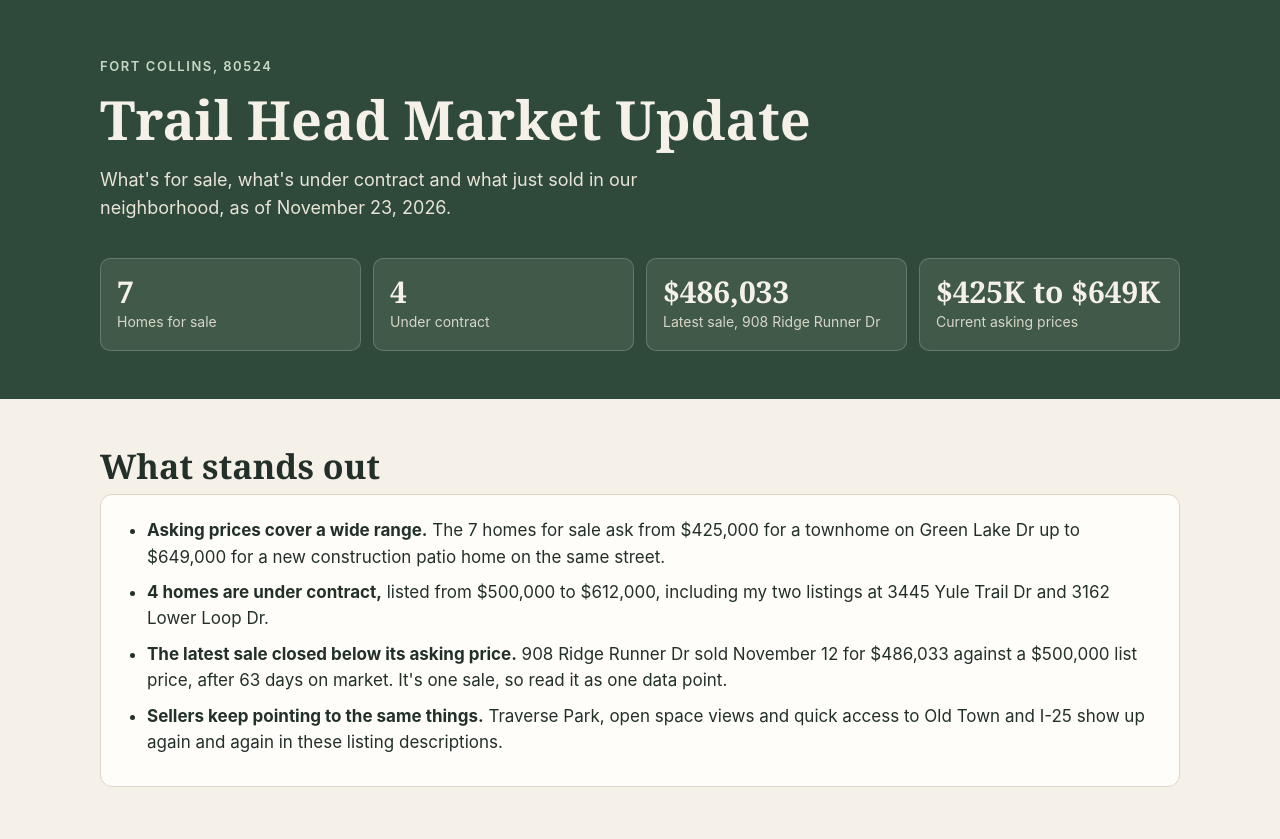
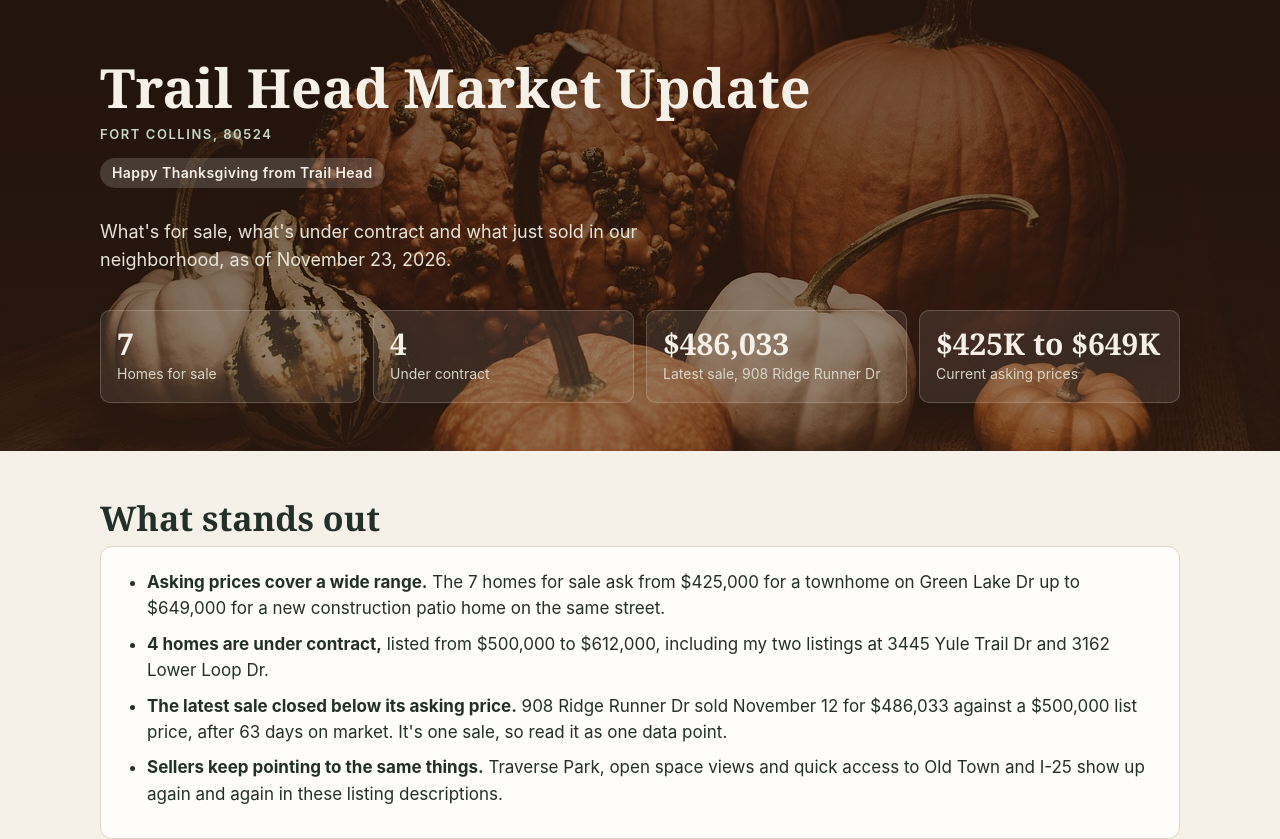
Before and after one commit to realestateruby-sketch/trail-head, a plain HTML site: page 2026-11/index.html in a window 1280 px wide. Shown: the top 839 px of the page. Drawn offline with Linux system fonts and the light colour scheme.

Commit message:
Seasonal header (Thanksgiving), Fort Collins line moved under title

```diff
--- a/2026-11/index.html
+++ b/2026-11/index.html
@@ -93,11 +93,14 @@ footer p{margin:0 0 10px}
 @media (max-width:400px){.grid{grid-template-columns:1fr}}
 @media (prefers-reduced-motion:reduce){html{scroll-behavior:auto}}
 </style>
+
+<style id="seasonal">/* theme: thanksgiving */header.top{background:linear-gradient(180deg,rgba(42,22,10,0.66),rgba(58,31,12,0.5)),url('/img/seasonal/thanksgiving.jpg') center/cover no-repeat}.eyebrow.under{margin:6px 0 14px}.season-greeting{display:inline-block;margin:0 0 14px;padding:4px 12px;border-radius:999px;background:rgba(255,253,249,.16);font-weight:600;font-size:14px;letter-spacing:.03em}</style>
 </head>
 <body>
 <header class="top"><div class="wrap">
-  <p class="eyebrow">Fort Collins, 80524</p>
   <h1>Trail Head Market Update</h1>
+  <p class="eyebrow under">Fort Collins, 80524</p>
+  <p class="season-greeting">Happy Thanksgiving from Trail Head</p>
   <p class="intro">What's for sale, what's under contract and what just sold in our neighborhood, as of November 23, 2026.</p>
   <div class="stats">
     <a class="stat" href="#for-sale"><b>7</b><span>Homes for sale</span></a>
```
Also changed, not shown: index.html (+4 -1 lines), under-contract/index.html (+4 -1 lines), img/seasonal/thanksgiving.jpg (added).
